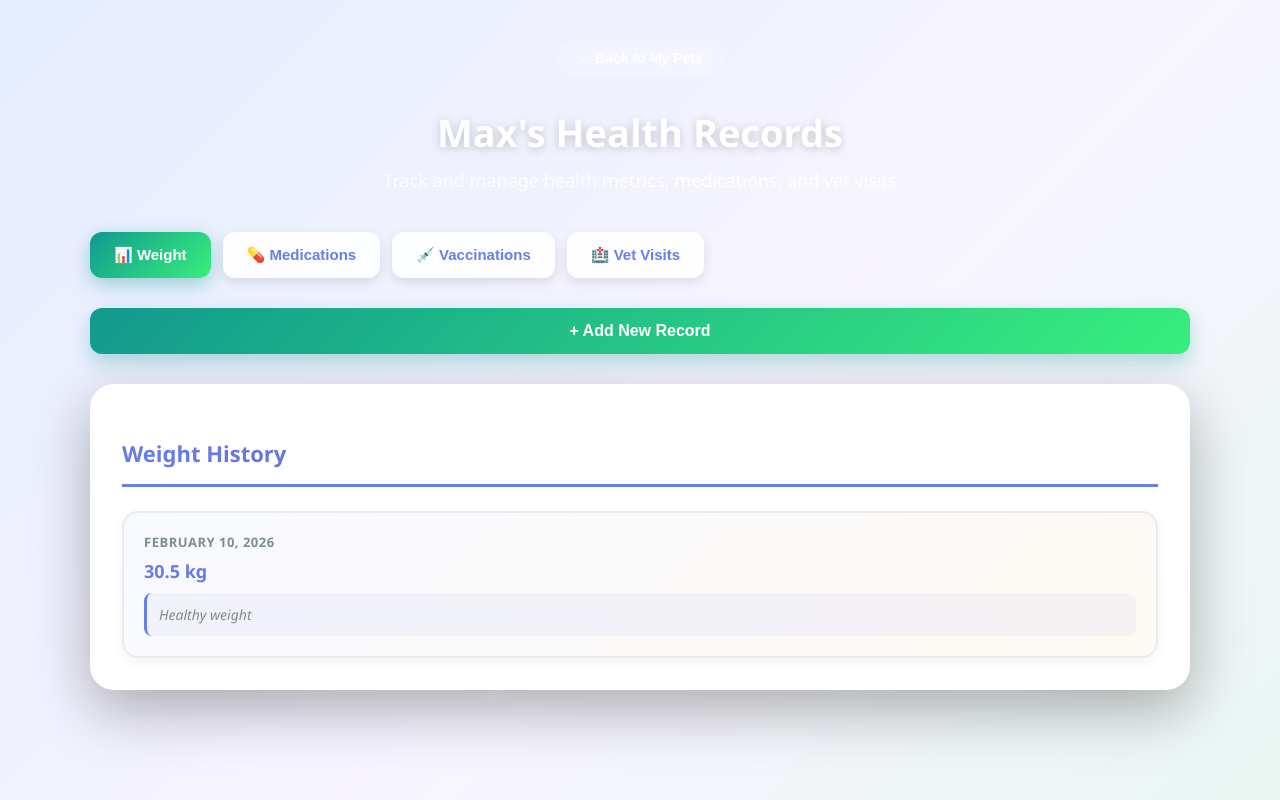
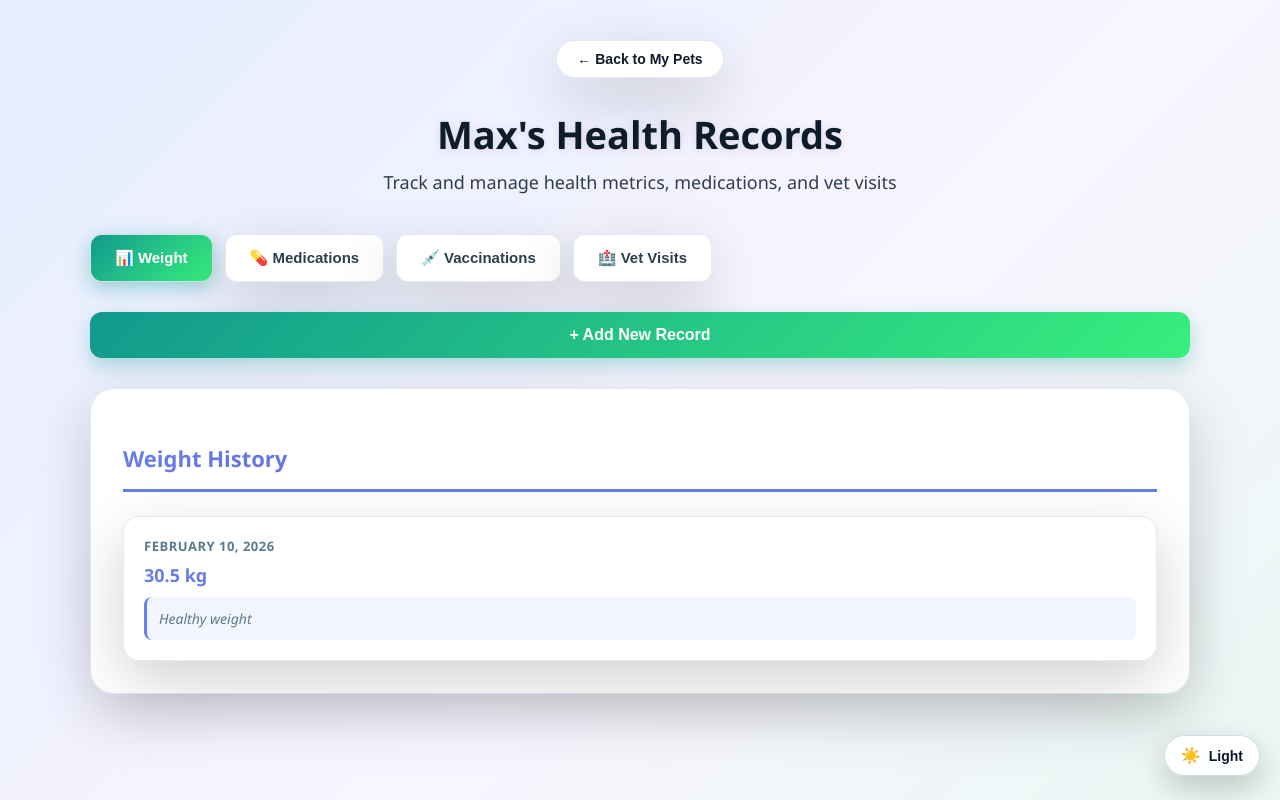
Before and after one commit to ydrik/IT342-Racaza-AnniMemo, a React (Create React App) app in the folder web/: page /pets/1/health in a window 1280 px wide. Shown: the top 800 px of the page. Built offline with nearby package versions, Linux system fonts and the light colour scheme; no server answers; sample sign-in values are in the browser's storage.

Commit message:
add light and dark toggle for all web pages

```diff
--- a/web/src/App.js
+++ b/web/src/App.js
@@ -1,4 +1,4 @@
-import React from 'react';
+import React, { useEffect, useState } from 'react';
 import { BrowserRouter as Router, Navigate, Route, Routes } from 'react-router-dom';
 
 import LoginPage from './features/auth/pages/LoginPage';
@@ -19,8 +19,26 @@ import RemindersPage from './components/RemindersPage';
 import PetFactsPage from './components/PetFactsPage';
 import SettingsPage from './components/SettingsPage';
 import Footer from './components/Footer';
+import ThemeToggle from './components/ThemeToggle';
 
 function App() {
+  const [theme, setTheme] = useState(() => {
+    const stored = localStorage.getItem('theme');
+    if (stored) {
+      return stored;
+    }
+    return window.matchMedia('(prefers-color-scheme: dark)').matches ? 'dark' : 'light';
+  });
+
+  useEffect(() => {
+    document.body.setAttribute('data-theme', theme);
+    localStorage.setItem('theme', theme);
+  }, [theme]);
+
+  const toggleTheme = () => {
+    setTheme((current) => (current === 'dark' ? 'light' : 'dark'));
+  };
+
   return (
     <Router>
       <Routes>
@@ -53,6 +71,7 @@ function App() {
         <Route path="*" element={<Navigate to="/login" replace />} />
       </Routes>
       <Footer />
+      <ThemeToggle theme={theme} onToggle={toggleTheme} />
     </Router>
   );
 }
--- a/web/src/components/HealthMetrics.js
+++ b/web/src/components/HealthMetrics.js
@@ -722,28 +722,28 @@ const styles = {
         animation: 'fadeInDown 0.6s ease-out'
     },
     backButton: {
-        backgroundColor: 'rgba(255, 255, 255, 0.2)',
-        border: 'none',
-        color: 'white',
+        backgroundColor: 'var(--card-bg)',
+        border: '1.5px solid var(--card-border)',
+        color: 'var(--text-primary)',
         fontSize: '14px',
         cursor: 'pointer',
         marginBottom: '20px',
         padding: '10px 20px',
         fontWeight: '600',
         borderRadius: '20px',
-        backdropFilter: 'blur(10px)',
+        boxShadow: 'var(--shadow-soft)',
         transition: 'all 0.3s ease'
     },
     title: {
         fontSize: '38px',
         fontWeight: '700',
-        color: 'white',
+        color: 'var(--text-primary)',
         margin: '10px 0',
-        textShadow: '0 2px 10px rgba(0,0,0,0.2)'
+        textShadow: '0 2px 10px rgba(0,0,0,0.1)'
     },
     subtitle: {
         fontSize: '18px',
-        color: 'rgba(255, 255, 255, 0.95)',
+        color: 'var(--text-secondary)',
         margin: '10px 0',
         fontWeight: '300'
     },
@@ -764,16 +764,16 @@ const styles = {
         animation: 'fadeInUp 0.6s ease-out'
     },
     tab: {
-        backgroundColor: 'rgba(255, 255, 255, 0.9)',
-        border: 'none',
+        backgroundColor: 'var(--card-bg)',
+        border: '1.5px solid var(--card-border)',
         padding: '14px 24px',
         borderRadius: '12px',
         cursor: 'pointer',
         fontSize: '15px',
         fontWeight: '600',
-        color: '#667eea',
+        color: 'var(--text-secondary)',
         transition: 'all 0.3s ease',
-        boxShadow: '0 4px 12px rgba(0,0,0,0.1)'
+        boxShadow: 'var(--shadow-soft)'
     },
     activeTab: {
         background: 'linear-gradient(135deg, #11998e 0%, #38ef7d 100%)',
@@ -894,10 +894,11 @@ const styles = {
         transition: 'all 0.3s ease'
     },
     recordsContainer: {
-        backgroundColor: 'white',
+        backgroundColor: 'var(--card-bg)',
+        border: '1.5px solid var(--card-border)',
         borderRadius: '24px',
         padding: '32px',
-        boxShadow: '0 20px 60px rgba(0, 0, 0, 0.3)',
+        boxShadow: 'var(--shadow-soft)',
         animation: 'slideUp 0.6s ease-out'
     },
     recordsTitle: {
@@ -925,14 +926,14 @@ const styles = {
     recordCard: {
         padding: '20px',
         borderRadius: '16px',
-        background: 'linear-gradient(135deg, #f8f9ff 0%, #fef9f3 100%)',
-        border: '2px solid #e9ecef',
+        backgroundColor: 'var(--surface)',
+        border: '1.5px solid var(--card-border)',
         transition: 'all 0.3s ease',
-        boxShadow: '0 4px 12px rgba(0,0,0,0.05)'
+        boxShadow: 'var(--shadow-soft)'
     },
     recordDate: {
         fontSize: '13px',
-        color: '#7f8c8d',
+        color: 'var(--text-muted)',
         marginBottom: '8px',
         fontWeight: '700',
         textTransform: 'uppercase',
@@ -949,19 +950,19 @@ const styles = {
     },
     recordDetail: {
         fontSize: '15px',
-        color: '#555',
+        color: 'var(--text-secondary)',
         marginBottom: '5px',
         fontWeight: '500'
     },
     recordNotes: {
         fontSize: '14px',
-        color: '#7f8c8d',
+        color: 'var(--text-muted)',
         fontStyle: 'italic',
         marginTop: '10px',
         padding: '12px',
-        backgroundColor: 'rgba(102, 126, 234, 0.05)',
+        backgroundColor: 'rgba(102, 126, 234, 0.08)',
         borderRadius: '8px',
-        borderLeft: '3px solid #667eea'
+        borderLeft: '3px solid var(--accent)'
     }
 };
 
```
